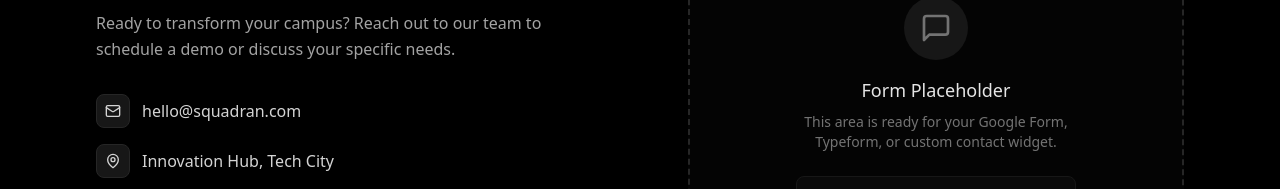
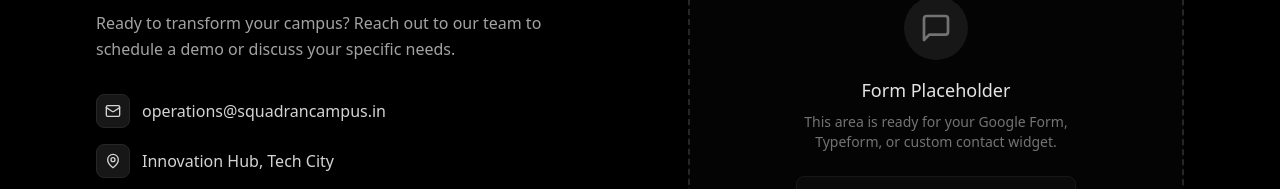
Before and after one commit to Atul2512anand/Squadran-Innovation-Labs, a React (Vite) app: page / in a window 1280 px wide. Shown: the part 2318-2507 px from the top of the page. Built offline with nearby package versions, Linux system fonts and the light colour scheme.

Commit message:
updated the email

```diff
--- a/components/Footer.tsx
+++ b/components/Footer.tsx
@@ -26,7 +26,7 @@ export function Footer() {
                   <Mail className="w-4 h-4" />
                 </div>
                 <a href="mailto:hello@squadran.com" className="hover:text-white transition-colors">
-                  hello@squadran.com
+                   operations@squadrancampus.in
                 </a>
               </div>
 
```
